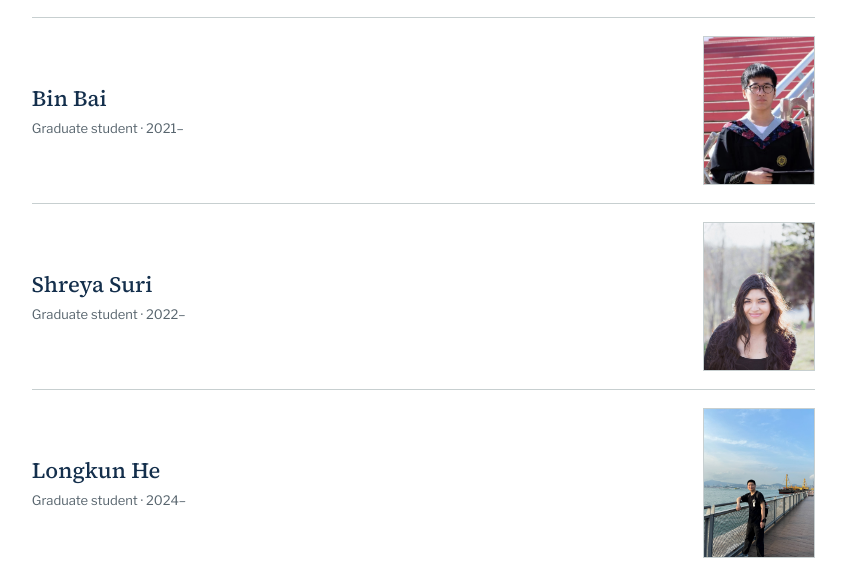
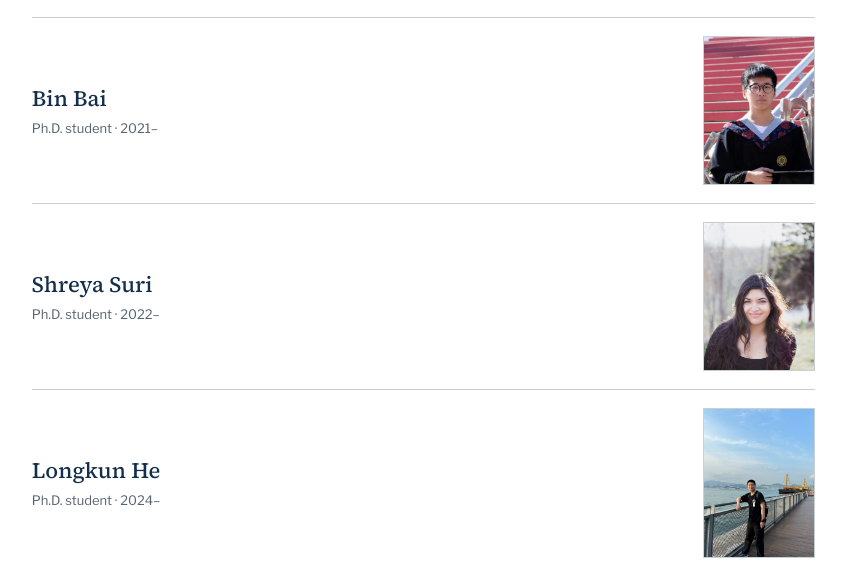
Before and after one commit to pengfeiliu371/aerosol-climate-health-lab-website, a Next.js app: page /people in a window 1280 px wide. Shown: the part 1232-1793 px from the top of the page, without its empty margins (363-1209 px from the left). Built offline with nearby package versions, Linux system fonts and the light colour scheme; no server answers.

Commit message:
Standardize current Ph.D. student titles

```diff
--- a/app/data/people.ts
+++ b/app/data/people.ts
@@ -15,17 +15,17 @@ export const members: Member[] = [
   },
   {
     name: "Bin Bai",
-    role: "Graduate student · 2021–",
+    role: "Ph.D. student · 2021–",
     image: "/images/people/bin-bai.jpg"
   },
   {
     name: "Shreya Suri",
-    role: "Graduate student · 2022–",
+    role: "Ph.D. student · 2022–",
     image: "/images/people/shreya-suri.jpg"
   },
   {
     name: "Longkun He",
-    role: "Graduate student · 2024–",
+    role: "Ph.D. student · 2024–",
     image: "/images/people/longkun-he.jpg"
   },
   {
```
